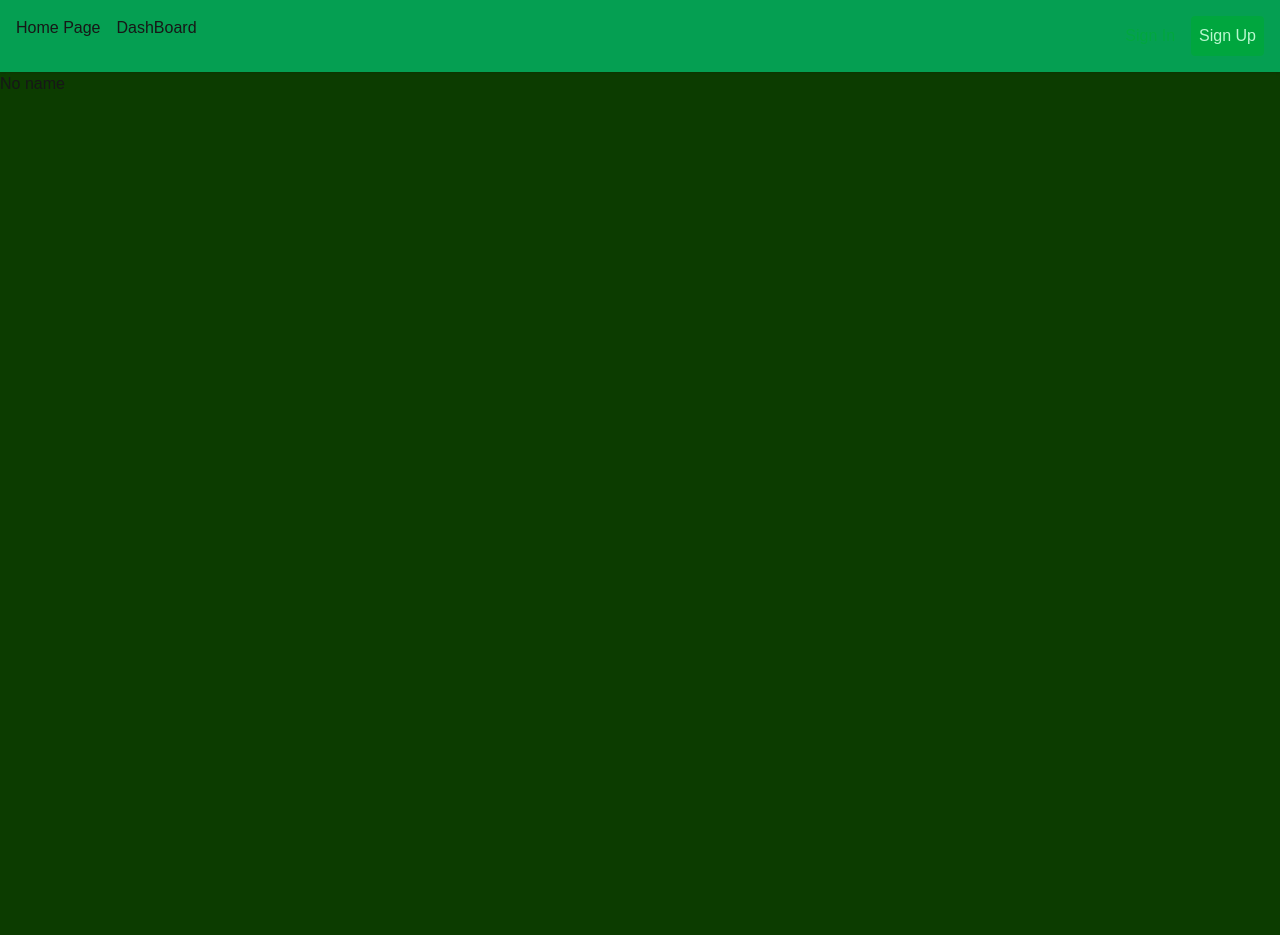
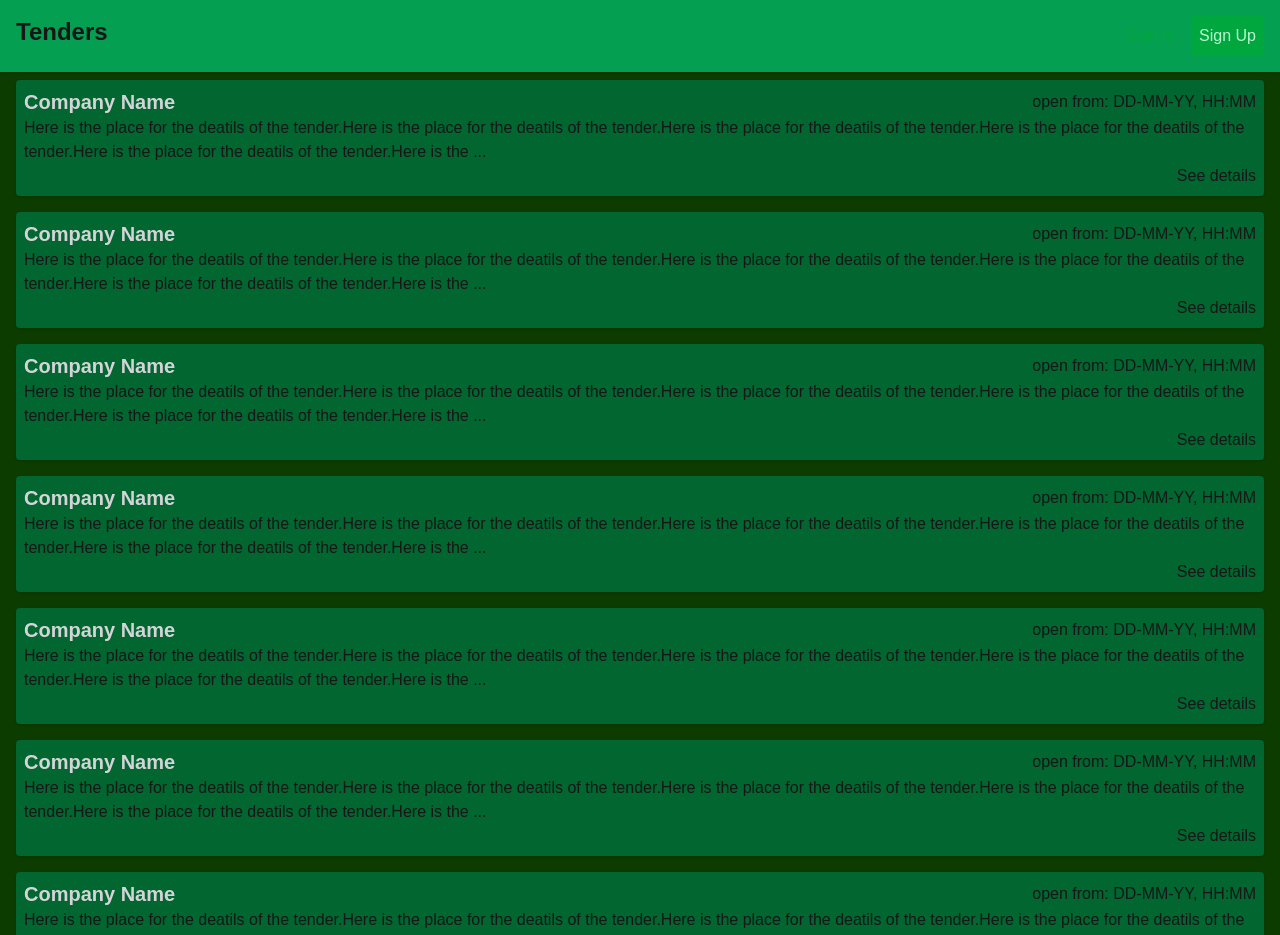
Before and after one commit to mina-lue/tendering-app-web, a Next.js app: page /listing in a window 1280 px wide. Shown: the top 935 px of the page. Before the commit the page ends 800 px from the top, so only its background shows below. Built offline with nearby package versions, Linux system fonts and the light colour scheme; no server answers.

Commit message:
added jwt secret

```diff
--- a/app/components/AppBar.tsx
+++ b/app/components/AppBar.tsx
@@ -4,17 +4,8 @@ import SignInButton from "./SignInButton";
 
 const AppBar = () => {
     return (
-        <header className="flex gap-4 p-4 bg-[#059F52] shadow">
-            <Link className="transition-colors hover:text-blue-500" href={"/"}>
-                Home Page
-            </Link>
-            <Link
-                className="transition-colors hover:text-blue-500"
-                href={"/dashboard"}
-            >
-                DashBoard
-            </Link>
-
+        <header className="flex gap-4 p-4 bg-[#059F52] shadow top-0 fixed w-full">
+            <h2 className='text-2xl font-semibold'>Tenders</h2>
             <SignInButton />
         </header>
     );
--- a/app/components/SignInButton.tsx
+++ b/app/components/SignInButton.tsx
@@ -10,7 +10,7 @@ const SignInButton = () => {
   if (session && session.user)
     return (
       <div className="flex gap-4 ml-auto">
-        <p className="text-sky-600">{session.user.name}</p>
+        <Link href='/profile' className="text-sky-600">{session.user.name} </Link>
         <Link
           href={"/api/auth/signout"}
           className="flex gap-4 ml-auto text-red-600"
--- a/app/components/TenderCard.tsx
+++ b/app/components/TenderCard.tsx
@@ -0,0 +1,21 @@
+import React from "react";
+
+const TenderCard = () => {
+    return (
+        <div className='bg-green-800 w-full rounded-sm shadow-sm p-2 mb-4 hover:bg-green-900'>
+            <div className='flex justify-between items-center'>
+                <h2 className='font-semibold text-xl text-zinc-300'>Company Name</h2>
+                <p>open from: DD-MM-YY, HH:MM</p>
+            </div>
+            <p>
+                Here is the place for the deatils of the tender.Here is the place for the deatils of the tender.Here is the place for the deatils of the tender.Here is the place for the deatils of the tender.Here is the place for the deatils of the tender.Here is the ...
+            </p>
+            <div className='flex justify-between items-center'>
+                <p></p>
+                <p>See details</p>
+            </div>
+        </div>
+    );
+};
+
+export default TenderCard;
--- a/app/layout.tsx
+++ b/app/layout.tsx
@@ -31,7 +31,9 @@ export default function RootLayout({
       >
         <Providers>
           <AppBar />
-        {children}
+          <div className="mt-20">
+            {children}
+          </div>
         </Providers>
       </body>
     </html>
--- /dev/null
+++ b/app/listing/[id]/page.tsx
@@ -0,0 +1,25 @@
+'use client'
+import { useSession } from "next-auth/react";
+import  TenderCard  from '@/app/components/TenderCard'
+import React from 'react'
+
+const TenderDetails = () => {
+    const { data: session } = useSession();
+    console.log({ session });
+
+    if (session && session.user)
+    { return (
+        <div>{session?.user.name}</div>
+    )}
+    else {
+        return  (
+            <>
+                <div className="m-4">
+                    <TenderCard />
+                </div>
+            </>
+        )
+    }
+}
+
+export default TenderDetails
--- /dev/null
+++ b/app/listing/new/page.tsx
@@ -0,0 +1,9 @@
+import React from 'react'
+
+const PostTender = () => {
+  return (
+    <div>PostTender</div>
+  )
+}
+
+export default PostTender
--- a/app/listing/page.tsx
+++ b/app/listing/page.tsx
@@ -1,18 +1,29 @@
 'use client'
 import { useSession } from "next-auth/react";
+import  TenderCard  from '@/app/components/TenderCard'
 import React from 'react'
 
 const ListingPage = () => {
   const { data: session } = useSession();
   console.log({ session });
 
-  if (session && session.user)
- { return (
-    <div>{session?.user.name}</div>
-  )}
-  else {
-    return  <div> No name</div>
-  }
+    return  (
+        <>
+        <div className="m-4">
+            <TenderCard />
+            <TenderCard />
+            <TenderCard />
+            <TenderCard />
+            <TenderCard />
+            <TenderCard />
+            <TenderCard />
+            <TenderCard />
+            <TenderCard />
+            <TenderCard />
+            <TenderCard />
+        </div>
+        </>
+    )
 }
 
 export default ListingPage
--- /dev/null
+++ b/app/profile/page.tsx
@@ -0,0 +1,33 @@
+import { authOptions } from "@/app/api/auth/[...nextauth]/route";
+import { backend_url } from "@/lib/constants";
+import { getServerSession } from "next-auth";
+
+const ProfilePage = async () => {
+    const session = await getServerSession(authOptions);
+    const response = await fetch(backend_url + `/api/users/1`, {
+        method: "GET",
+        headers: {
+            authorization: `Bearer ${session?.backendTokens.accessToken}`,
+            "Content-Type": "application/json",
+        },
+    });
+    console.log({ response });
+    const user = await response.json();
+
+    return (
+        <div className="m-2 border rounded shadow overflow-hidden">
+            <div className="p-2 bg-gradient-to-b from-white to-slate-200 text-slate-600 text-center">
+                User Profile
+            </div>
+
+            <div className="grid grid-cols-2  p-2 gap-2">
+                <p className="p-2 text-slate-400">Name:</p>
+                <p className="p-2 text-slate-950">{user.name}</p>
+                <p className="p-2 text-slate-400">Email:</p>
+                <p className="p-2 text-slate-950">{user.email}</p>
+            </div>
+        </div>
+    );
+};
+
+export default ProfilePage;
```
